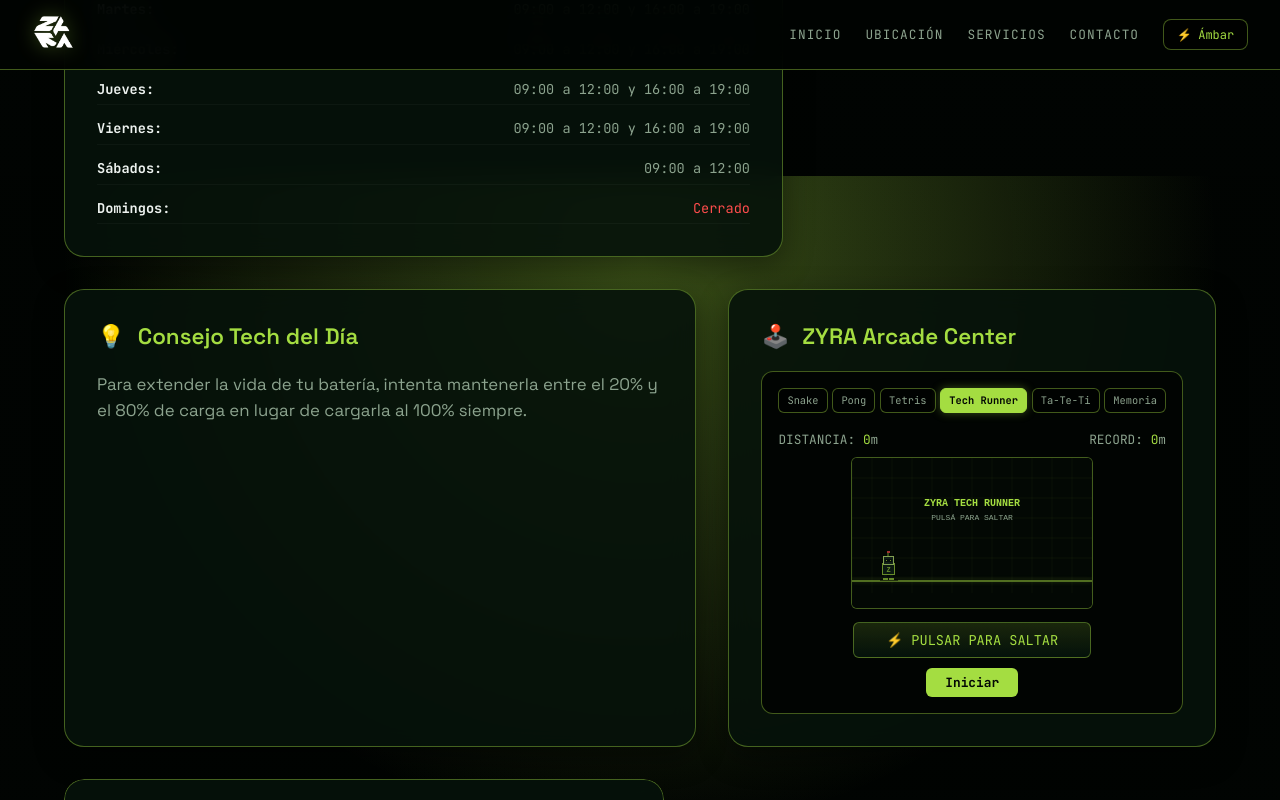
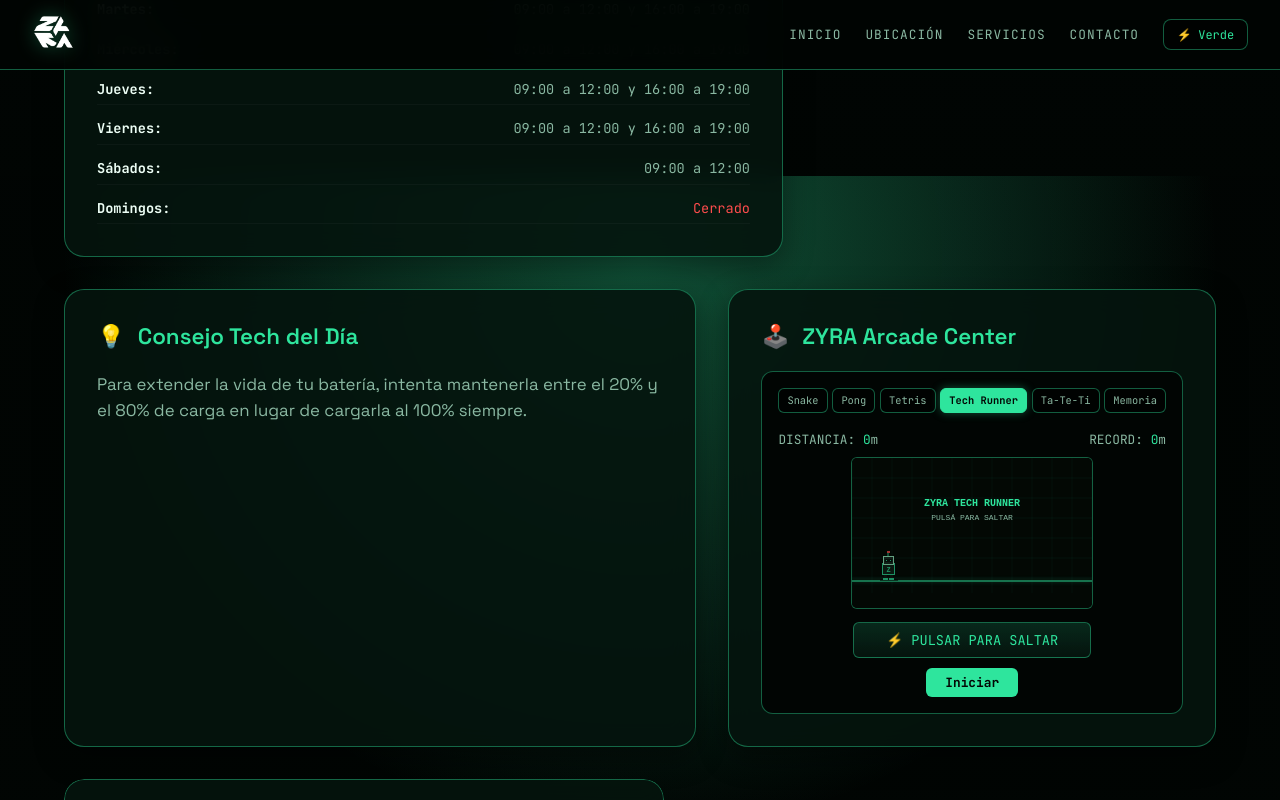
Before and after one commit to zyraok/Zyra, a plain HTML site: page index.html in a window 1280 px wide. Both pictures are taken after a click on the button "Tech Runner". Shown: the part 624-1424 px from the top of the page. Drawn offline with nearby package versions, Linux system fonts and the light colour scheme.

Commit message:
Update index.html

```diff
--- a/index.html
+++ b/index.html
@@ -13,24 +13,24 @@
     <script nomodule src="https://unpkg.com/ionicons@5.5.2/dist/ionicons/ionicons.js"></script>
 
     <style>
-        /* TEMA 1: VERDE LIMA ZYRA (Por defecto, basado en la "Z" del logo) */
+        /* TEMA POR DEFECTO: VERDE ESMERALDA ZYRA */
         :root {
-            --bg-deep: #010402;
-            --bg-card: rgba(6, 18, 11, 0.90);
-            --bg-card-hover: rgba(10, 30, 18, 0.96);
-            --border-neon: rgba(164, 221, 65, 0.4);
-            --border-neon-hover: rgba(164, 221, 65, 0.85);
-            --text-main: #edf2ef;
-            --text-muted: #8ca38e;
-            --accent: #a4dd41;
-            --accent-glow: rgba(164, 221, 65, 0.35);
+            --bg-deep: #010503;
+            --bg-card: rgba(5, 20, 14, 0.90);
+            --bg-card-hover: rgba(8, 34, 22, 0.96);
+            --border-neon: rgba(46, 229, 157, 0.4);
+            --border-neon-hover: rgba(46, 229, 157, 0.85);
+            --text-main: #edfef5;
+            --text-muted: #8ab8a2;
+            --accent: #2ee59d;
+            --accent-glow: rgba(46, 229, 157, 0.35);
             --danger: #ff4d4d;
 
             --font-main: 'Space Grotesk', sans-serif;
             --font-mono: 'JetBrains Mono', monospace;
         }
 
-        /* TEMA 2: AZUL PROFUNDO (Inspirado en los cuerpos oscuros del logo) */
+        /* TEMA 2: AZUL PROFUNDO */
         body.theme-blue {
             --bg-deep: #010308;
             --bg-card: rgba(6, 12, 22, 0.90);
@@ -44,7 +44,7 @@
             --danger: #ff4d4d;
         }
 
-        /* TEMA 3: BLANCO PURO / BRILLO (Inspirado en la punta de la "A" del logo) */
+        /* TEMA 3: BLANCO PURO / BRILLO */
         body.theme-white {
             --bg-deep: #050505;
             --bg-card: rgba(18, 18, 18, 0.92);
@@ -58,17 +58,17 @@
             --danger: #ff4d4d;
         }
 
-        /* TEMA 4: ESMERALDA TECNOLÓGICO */
-        body.theme-emerald {
-            --bg-deep: #010503;
-            --bg-card: rgba(5, 20, 14, 0.90);
-            --bg-card-hover: rgba(8, 34, 22, 0.96);
-            --border-neon: rgba(46, 229, 157, 0.4);
-            --border-neon-hover: rgba(46, 229, 157, 0.85);
-            --text-main: #edfef5;
-            --text-muted: #8ab8a2;
-            --accent: #2ee59d;
-            --accent-glow: rgba(46, 229, 157, 0.35);
+        /* TEMA 4: VERDE LIMA ZYRA (Alternativo) */
+        body.theme-lime {
+            --bg-deep: #010402;
+            --bg-card: rgba(6, 18, 11, 0.90);
+            --bg-card-hover: rgba(10, 30, 18, 0.96);
+            --border-neon: rgba(164, 221, 65, 0.4);
+            --border-neon-hover: rgba(164, 221, 65, 0.85);
+            --text-main: #edf2ef;
+            --text-muted: #8ca38e;
+            --accent: #a4dd41;
+            --accent-glow: rgba(164, 221, 65, 0.35);
             --danger: #ff4d4d;
         }
 
@@ -89,7 +89,7 @@
             color: var(--text-main);
             background-image:
                 radial-gradient(circle at 50% 10%, var(--accent-glow) 0%, transparent 60%),
-                linear-gradient(rgba(1, 4, 2, 0.92), rgba(1, 4, 2, 0.97)),
+                linear-gradient(rgba(1, 5, 3, 0.92), rgba(1, 5, 3, 0.97)),
                 radial-gradient(var(--border-neon) 1.5px, transparent 1.5px);
             background-size: 100% 100%, 100% 100%, 40px 40px;
             background-attachment: fixed;
@@ -108,7 +108,7 @@
             justify-content: space-between;
             align-items: center;
             padding: 1rem 2rem;
-            background: rgba(1, 4, 2, 0.92);
+            background: rgba(1, 5, 3, 0.92);
             backdrop-filter: blur(16px);
             border-bottom: 1px solid var(--border-neon);
             transition: border-color 0.4s ease;
@@ -463,7 +463,7 @@
         }
 
         .arcade-container {
-            background: #010402;
+            background: #010503;
             border: 1px solid var(--border-neon);
             border-radius: 12px;
             padding: 1rem;
@@ -548,7 +548,7 @@
         }
 
         .touch-btn {
-            background: linear-gradient(180deg, rgba(164,221,65,0.16), rgba(4,18,11,0.96));
+            background: linear-gradient(180deg, rgba(46,229,157,0.16), rgba(5,20,14,0.96));
             border: 1px solid var(--border-neon);
             color: var(--accent);
             font-family: var(--font-mono);
@@ -703,7 +703,7 @@
             color: var(--text-muted);
             font-size: 0.85rem;
             font-family: var(--font-mono);
-            background: rgba(1, 4, 2, 0.85);
+            background: rgba(1, 5, 3, 0.85);
             margin-top: 2rem;
             transition: border-color 0.4s ease;
         }
@@ -814,7 +814,7 @@
                 <a href="#contacto">Contacto</a>
             </nav>
             <button class="theme-switcher-btn" id="themeToggleBtn" title="Cambiar Tema de Marca">
-                ⚡ <span id="themeName">Ámbar</span>
+                ⚡ <span id="themeName">Verde</span>
             </button>
         </div>
     </header>
@@ -1028,7 +1028,7 @@
     <script>
         document.addEventListener('DOMContentLoaded', () => {
 
-            /* Desplazamiento dinámico: Mide la altura real del header en tiempo de ejecución para evitar cortes */
+            /* Desplazamiento dinámico optimizado para evitar cortes bajo el header flotante */
             document.querySelectorAll('.nav-links a').forEach(anchor => {
                 anchor.addEventListener('click', function(e) {
                     e.preventDefault();
@@ -1047,28 +1047,30 @@
                 });
             });
 
-            /* Cambio Global de Tema de Marca */
+            /* Cambio Global de Tema de Marca (Inicia en Verde Esmeralda por defecto) */
             const themeToggleBtn = document.getElementById('themeToggleBtn');
             const themeNameEl = document.getElementById('themeName');
-            const themes = ['default', 'blue', 'white', 'emerald'];
+
+            // El primer elemento es '' (esmeralda por defecto), luego blue, white, lime
+            const themes = ['', 'theme-blue', 'theme-white', 'theme-lime'];
             const themeNames = {
-                default: 'Ámbar',
-                blue: 'Azul',
-                white: 'Blanco',
-                emerald: 'Verde'
+                '': 'Verde',
+                'theme-blue': 'Azul',
+                'theme-white': 'Blanco',
+                'theme-lime': 'Lima'
             };
             let currentThemeIndex = 0;
 
             themeToggleBtn.addEventListener('click', () => {
-                document.body.classList.remove('theme-blue', 'theme-white', 'theme-emerald');
+                document.body.classList.remove('theme-blue', 'theme-white', 'theme-lime');
                 currentThemeIndex = (currentThemeIndex + 1) % themes.length;
-                const activeTheme = themes[currentThemeIndex];
-
-                if (activeTheme === 'blue') document.body.classList.add('theme-blue');
-                if (activeTheme === 'white') document.body.classList.add('theme-white');
-                if (activeTheme === 'emerald') document.body.classList.add('theme-emerald');
-
-                themeNameEl.textContent = themeNames[activeTheme];
+                const activeThemeClass = themes[currentThemeIndex];
+
+                if (activeThemeClass) {
+                    document.body.classList.add(activeThemeClass);
+                }
+
+                themeNameEl.textContent = themeNames[activeThemeClass];
             });
 
             /* Efecto Flip 3D Servicios */
@@ -1172,7 +1174,7 @@
                 sCtx.fillStyle = '#030805';
                 sCtx.fillRect(0, 0, snakeCanvas.width, snakeCanvas.height);
 
-                sCtx.strokeStyle = 'rgba(164,221,65,0.075)';
+                sCtx.strokeStyle = 'rgba(46,229,157,0.075)';
                 sCtx.lineWidth = 1;
                 for (let x = 0; x <= snakeCanvas.width; x += 20) {
                     sCtx.beginPath(); sCtx.moveTo(x, 0); sCtx.lineTo(x, snakeCanvas.height); sCtx.stroke();
@@ -1192,13 +1194,13 @@
                 snake.forEach((p, i) => {
                     const x = p.x * sGrid, y = p.y * sGrid;
                     sCtx.save();
-                    sCtx.shadowColor = '#a4dd41'; sCtx.shadowBlur = i === 0 ? 7 : 3;
-                    sCtx.fillStyle = i === 0 ? '#a4dd41' : '#1b3310';
-                    sCtx.strokeStyle = i === 0 ? '#d2ff82' : '#a4dd41';
+                    sCtx.shadowColor = '#2ee59d'; sCtx.shadowBlur = i === 0 ? 7 : 3;
+                    sCtx.fillStyle = i === 0 ? '#2ee59d' : '#0e3020';
+                    sCtx.strokeStyle = i === 0 ? '#9fffce' : '#2ee59d';
                     sCtx.fillRect(x + 1, y + 1, sGrid - 3, sGrid - 3);
                     sCtx.strokeRect(x + 1.5, y + 1.5, sGrid - 4, sGrid - 4);
                     if (i === 0) {
-                        sCtx.fillStyle = '#010402';
+                        sCtx.fillStyle = '#010503';
                         sCtx.fillRect(x + 3, y + 3, 2, 2);
                         sCtx.fillRect(x + 6, y + 3, 2, 2);
                     }
@@ -1227,7 +1229,7 @@
             function endSnake() {
                 clearInterval(sInterval); sRunning = false;
                 snakeBtn.textContent = "Jugar de Nuevo";
-                sCtx.fillStyle = 'rgba(3,7,4,0.85)'; sCtx.fillRect(0,0,snakeCanvas.width, snakeCanvas.height);
+                sCtx.fillStyle = 'rgba(3,8,5,0.85)'; sCtx.fillRect(0,0,snakeCanvas.width, snakeCanvas.height);
                 sCtx.fillStyle = '#ff4d4d'; sCtx.font = '11px monospace'; sCtx.textAlign = 'center';
                 sCtx.fillText("GAME OVER", snakeCanvas.width/2, snakeCanvas.height/2);
             }
@@ -1263,30 +1265,30 @@
                 pCtx.fillStyle = '#030805';
                 pCtx.fillRect(0, 0, pongCanvas.width, pongCanvas.height);
 
-                pCtx.strokeStyle = 'rgba(164,221,65,0.065)';
+                pCtx.strokeStyle = 'rgba(46,229,157,0.065)';
                 pCtx.lineWidth = 1;
                 for (let x = 0; x <= pongCanvas.width; x += 20) { pCtx.beginPath(); pCtx.moveTo(x,0); pCtx.lineTo(x,pongCanvas.height); pCtx.stroke(); }
                 for (let y = 0; y <= pongCanvas.height; y += 20) { pCtx.beginPath(); pCtx.moveTo(0,y); pCtx.lineTo(pongCanvas.width,y); pCtx.stroke(); }
 
-                pCtx.strokeStyle = 'rgba(164,221,65,0.42)';
+                pCtx.strokeStyle = 'rgba(46,229,157,0.42)';
                 pCtx.setLineDash([3, 4]);
                 pCtx.beginPath(); pCtx.moveTo(pongCanvas.width/2, 0); pCtx.lineTo(pongCanvas.width/2, pongCanvas.height); pCtx.stroke();
                 pCtx.setLineDash([]);
 
                 function drawPaddle(x, y) {
                     pCtx.save();
-                    pCtx.shadowColor = '#a4dd41'; pCtx.shadowBlur = 7;
-                    pCtx.fillStyle = '#10220a'; pCtx.strokeStyle = '#a4dd41';
+                    pCtx.shadowColor = '#2ee59d'; pCtx.shadowBlur = 7;
+                    pCtx.fillStyle = '#082216'; pCtx.strokeStyle = '#2ee59d';
                     pCtx.fillRect(x, y, 6, 36); pCtx.strokeRect(x + .5, y + .5, 5, 35);
-                    pCtx.fillStyle = '#a4dd41'; pCtx.fillRect(x + 2, y + 4, 2, 28);
+                    pCtx.fillStyle = '#2ee59d'; pCtx.fillRect(x + 2, y + 4, 2, 28);
                     pCtx.restore();
                 }
                 drawPaddle(10, pY);
                 drawPaddle(pongCanvas.width - 16, cY);
 
                 pCtx.save();
-                pCtx.shadowColor = '#d2ff82'; pCtx.shadowBlur = 10;
-                pCtx.fillStyle = '#a4dd41'; pCtx.fillRect(ballX - 3, ballY - 3, 6, 6);
+                pCtx.shadowColor = '#9fffce'; pCtx.shadowBlur = 10;
+                pCtx.fillStyle = '#2ee59d'; pCtx.fillRect(ballX - 3, ballY - 3, 6, 6);
                 pCtx.fillStyle = '#ffffff'; pCtx.fillRect(ballX - 1, ballY - 1, 2, 2);
                 pCtx.restore();
             }
@@ -1356,16 +1358,16 @@
                 tCtx.fillStyle = '#030805';
                 tCtx.fillRect(0, 0, tetrisCanvas.width, tetrisCanvas.height);
 
-                tCtx.strokeStyle = 'rgba(164,221,65,0.075)';
+                tCtx.strokeStyle = 'rgba(46,229,157,0.075)';
                 tCtx.lineWidth = 1;
                 for (let x = 0; x <= tetrisCanvas.width; x += tSize) { tCtx.beginPath(); tCtx.moveTo(x,0); tCtx.lineTo(x,tetrisCanvas.height); tCtx.stroke(); }
                 for (let y = 0; y <= tetrisCanvas.height; y += tSize) { tCtx.beginPath(); tCtx.moveTo(0,y); tCtx.lineTo(tetrisCanvas.width,y); tCtx.stroke(); }
 
                 function drawBlock(x, y, active) {
                     tCtx.save();
-                    tCtx.shadowColor = '#a4dd41'; tCtx.shadowBlur = active ? 6 : 2;
-                    tCtx.fillStyle = active ? '#a4dd41' : '#1b3310';
-                    tCtx.strokeStyle = active ? '#e2ffb3' : '#a4dd41';
+                    tCtx.shadowColor = '#2ee59d'; tCtx.shadowBlur = active ? 6 : 2;
+                    tCtx.fillStyle = active ? '#2ee59d' : '#0e3020';
+                    tCtx.strokeStyle = active ? '#9fffce' : '#2ee59d';
                     tCtx.fillRect(x + 1, y + 1, tSize - 2, tSize - 2);
                     tCtx.strokeRect(x + 1.5, y + 1.5, tSize - 3, tSize - 3);
                     tCtx.fillStyle = 'rgba(255,255,255,0.18)';
@@ -1538,7 +1540,7 @@
 
             function drawRunnerGrid() {
                 rCtx.save();
-                rCtx.strokeStyle = 'rgba(164,221,65,0.075)';
+                rCtx.strokeStyle = 'rgba(46,229,157,0.075)';
                 rCtx.lineWidth = 1;
                 for (let x = 0; x <= rCanvas.width; x += 20) {
                     rCtx.beginPath(); rCtx.moveTo(x, 0); rCtx.lineTo(x, FLOOR_Y + 15); rCtx.stroke();
@@ -1589,22 +1591,22 @@
                     rCtx.beginPath(); rCtx.moveTo(obs.x, topY + obs.h / 2); rCtx.lineTo(obs.x - 3, topY + obs.h / 2); rCtx.moveTo(obs.x + obs.w, topY + obs.h / 2); rCtx.lineTo(obs.x + obs.w + 3, topY + obs.h / 2); rCtx.stroke();
                 } else if (obs.type === 'chip') {
                     rCtx.fillStyle = '#17231e';
-                    rCtx.strokeStyle = '#a4dd41';
+                    rCtx.strokeStyle = '#2ee59d';
                     rCtx.fillRect(obs.x, topY, obs.w, obs.h); rCtx.strokeRect(obs.x + .5, topY + .5, obs.w - 1, obs.h - 1);
-                    rCtx.fillStyle = '#a4dd41'; rCtx.fillRect(obs.x + 5, topY + 4, 6, 5);
+                    rCtx.fillStyle = '#2ee59d'; rCtx.fillRect(obs.x + 5, topY + 4, 6, 5);
                     rCtx.strokeStyle = '#9ab7a8';
                     for (let i = 3; i < obs.w; i += 5) { rCtx.beginPath(); rCtx.moveTo(obs.x + i, topY); rCtx.lineTo(obs.x + i, topY - 3); rCtx.moveTo(obs.x + i, baseY); rCtx.lineTo(obs.x + i, baseY + 3); rCtx.stroke(); }
                 } else if (obs.type === 'usb') {
                     rCtx.fillStyle = '#b9c8c0'; rCtx.fillRect(obs.x, topY + 2, obs.w, obs.h - 2);
                     rCtx.fillStyle = '#33463c'; rCtx.fillRect(obs.x + 3, topY + 4, obs.w - 6, obs.h - 5);
-                    rCtx.fillStyle = '#a4dd41'; rCtx.fillRect(obs.x + 5, topY + 6, 2, 2); rCtx.fillRect(obs.x + 10, topY + 6, 2, 2);
+                    rCtx.fillStyle = '#2ee59d'; rCtx.fillRect(obs.x + 5, topY + 6, 2, 2); rCtx.fillRect(obs.x + 10, topY + 6, 2, 2);
                 } else {
                     rCtx.strokeStyle = '#cbd7d0';
                     rCtx.lineWidth = 2;
                     rCtx.beginPath();
                     rCtx.arc(obs.x + obs.w / 2, topY + obs.h / 2, 5, 0, Math.PI * 1.7);
                     rCtx.stroke();
-                    rCtx.strokeStyle = '#a4dd41';
+                    rCtx.strokeStyle = '#2ee59d';
                     rCtx.lineWidth = 1;
                     rCtx.beginPath(); rCtx.moveTo(obs.x + 1, topY + obs.h / 2); rCtx.lineTo(obs.x - 3, topY + obs.h / 2); rCtx.moveTo(obs.x + obs.w - 1, topY + obs.h / 2); rCtx.lineTo(obs.x + obs.w + 3, topY + obs.h / 2); rCtx.stroke();
                 }
@@ -1617,39 +1619,39 @@
 
                 const top = ry - RUNNER_H;
                 rCtx.save();
-                rCtx.shadowColor = 'rgba(164,221,65,0.65)';
+                rCtx.shadowColor = 'rgba(46,229,157,0.65)';
                 rCtx.shadowBlur = 7;
 
                 rCtx.shadowBlur = 0;
                 rCtx.fillStyle = '#0c1812';
                 rCtx.fillRect(rx + 2, ry - 5, 3, 6);
                 rCtx.fillRect(rx + 8, ry - 5, 3, 6);
-                rCtx.fillStyle = '#a4dd41';
+                rCtx.fillStyle = '#2ee59d';
                 rCtx.fillRect(rx + 1, ry, 5, 2);
                 rCtx.fillRect(rx + 7, ry, 5, 2);
 
                 rCtx.fillStyle = '#10241a';
-                rCtx.strokeStyle = '#a4dd41';
+                rCtx.strokeStyle = '#2ee59d';
                 rCtx.lineWidth = 1;
                 rCtx.fillRect(rx, top + 7, RUNNER_W, 12);
                 rCtx.strokeRect(rx + .5, top + 7.5, RUNNER_W - 1, 11);
 
                 rCtx.fillStyle = '#182c23';
                 rCtx.fillRect(rx + 1, top, 11, 9);
-                rCtx.strokeStyle = '#d2ff82';
+                rCtx.strokeStyle = '#9fffce';
                 rCtx.strokeRect(rx + 1.5, top + .5, 10, 8);
                 rCtx.fillStyle = '#07120d';
                 rCtx.fillRect(rx + 3, top + 3, 7, 3);
-                rCtx.fillStyle = '#a4dd41';
+                rCtx.fillStyle = '#2ee59d';
                 rCtx.fillRect(rx + 4, top + 4, 1, 1);
                 rCtx.fillRect(rx + 8, top + 4, 1, 1);
 
-                rCtx.strokeStyle = '#a4dd41';
+                rCtx.strokeStyle = '#2ee59d';
                 rCtx.beginPath(); rCtx.moveTo(rx + 6, top); rCtx.lineTo(rx + 6, top - 4); rCtx.stroke();
                 rCtx.fillStyle = '#ff4d4d';
                 rCtx.fillRect(rx + 5, top - 5, 3, 2);
 
-                rCtx.fillStyle = '#a4dd41';
+                rCtx.fillStyle = '#2ee59d';
                 rCtx.font = 'bold 7px monospace';
                 rCtx.textAlign = 'center';
                 rCtx.fillText('Z', rx + RUNNER_W / 2, top + 16);
@@ -1662,8 +1664,8 @@
                 rCtx.fillRect(0, 0, rCanvas.width, rCanvas.height);
                 drawRunnerGrid();
 
-                rCtx.strokeStyle = '#a4dd41';
-                rCtx.shadowColor = 'rgba(164,221,65,0.45)';
+                rCtx.strokeStyle = '#2ee59d';
+                rCtx.shadowColor = 'rgba(46,229,157,0.45)';
                 rCtx.shadowBlur = 4;
                 rCtx.lineWidth = 1.5;
                 rCtx.beginPath(); rCtx.moveTo(0, FLOOR_Y + 3); rCtx.lineTo(rCanvas.width, FLOOR_Y + 3); rCtx.stroke();
@@ -1675,11 +1677,11 @@
                 if (!rIsActive && !rGameOver && rScoreVal === 0) {
                     rCtx.fillStyle = 'rgba(3,8,5,0.38)';
                     rCtx.fillRect(0, 0, rCanvas.width, rCanvas.height);
-                    rCtx.fillStyle = '#a4dd41';
+                    rCtx.fillStyle = '#2ee59d';
                     rCtx.font = 'bold 10px monospace';
                     rCtx.textAlign = 'center';
                     rCtx.fillText('ZYRA TECH RUNNER', rCanvas.width / 2, 48);
-                    rCtx.fillStyle = '#8ca38e';
+                    rCtx.fillStyle = '#8ab8a2';
                     rCtx.font = '8px monospace';
                     rCtx.fillText('PULSÁ PARA SALTAR', rCanvas.width / 2, 62);
                 }
@@ -1691,10 +1693,10 @@
                     rCtx.fillStyle = '#ff4d4d';
                     rCtx.font = 'bold 12px monospace';
                     rCtx.fillText('CORTO CIRCUITO', rCanvas.width / 2, 60);
-                    rCtx.fillStyle = '#edf2ef';
+                    rCtx.fillStyle = '#edfef5';
                     rCtx.font = '8px monospace';
                     rCtx.fillText('DISTANCIA: ' + rScoreVal + 'm', rCanvas.width / 2, 76);
-                    rCtx.fillStyle = '#a4dd41';
+                    rCtx.fillStyle = '#2ee59d';
                     rCtx.fillText('PULSÁ PARA REINICIAR', rCanvas.width / 2, 92);
                 }
             }
```
